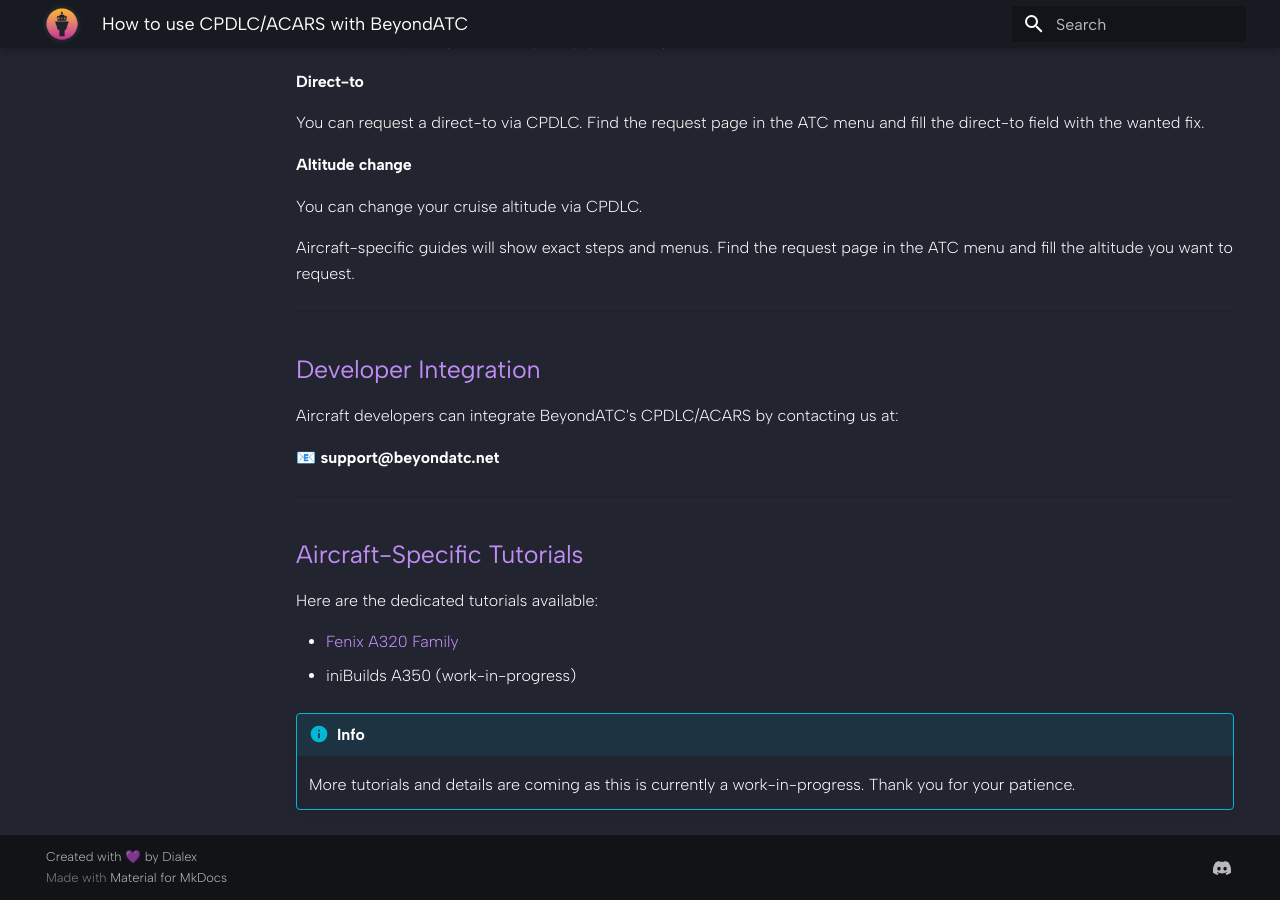
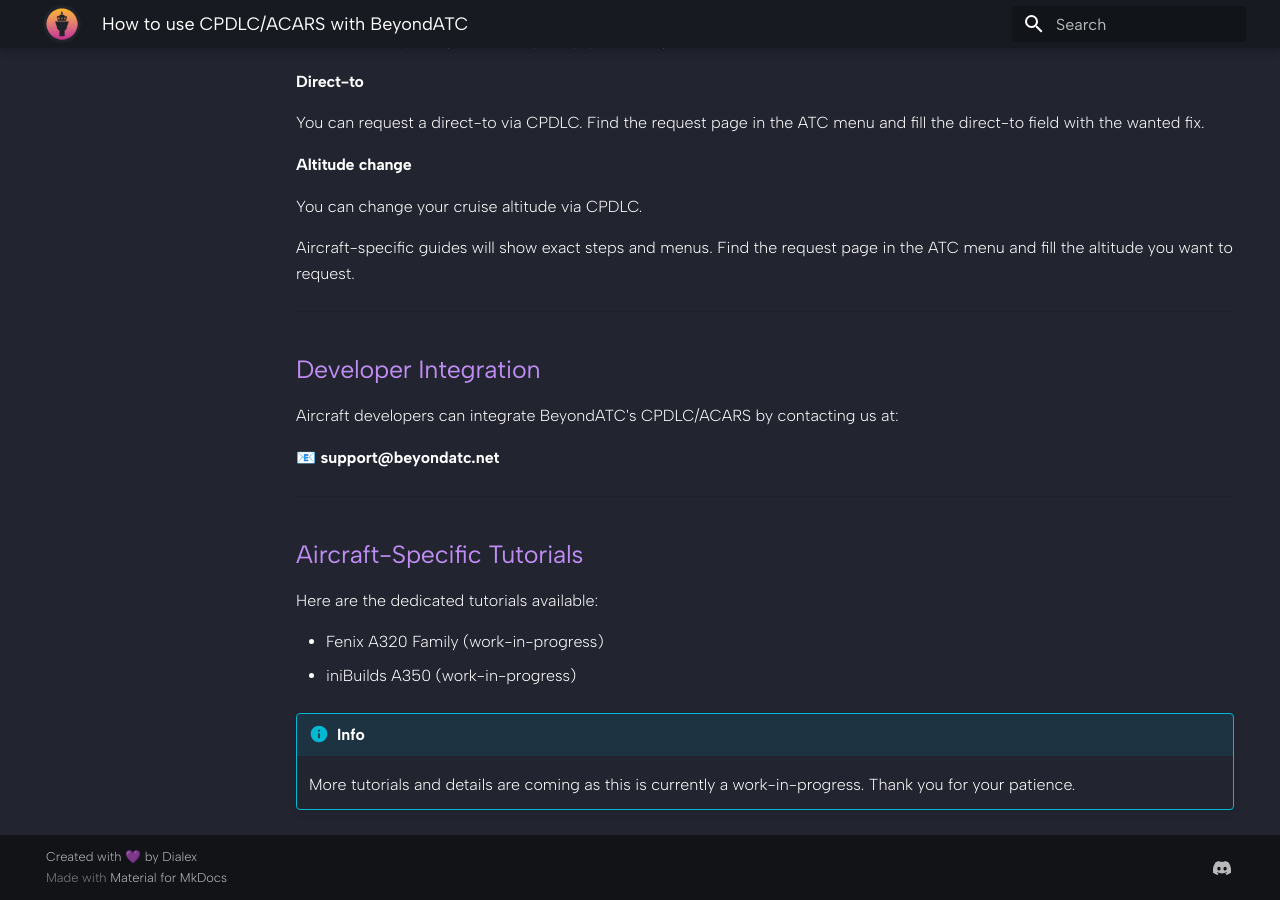
Before and after one commit to BeyondATC/BeyondATC_Wiki, an MkDocs documentation site: the page built from docs/knowledge-base/cpdlc.md, in a window 1280 px wide and 900 px high, scrolled down 3793 px. Built offline with MkDocs 1.6.1 and Material for MkDocs 9.7.7, drawn with Linux system fonts in a browser that asks for light colours.

```diff
--- a/docs/knowledge-base/cpdlc.md
+++ b/docs/knowledge-base/cpdlc.md
@@ -182,7 +182,7 @@ Aircraft developers can integrate BeyondATC's CPDLC/ACARS by contacting us at:
 
 Here are the dedicated tutorials available:
 
-- [Fenix A320 Family](cpdlc-a320fenix.md)
+- Fenix A320 Family (work-in-progress)
 - iniBuilds A350 (work-in-progress)
 
 !!! info
```
Also changed, not shown: docs/knowledge-base/core-engine.md (+1 -1 lines).
